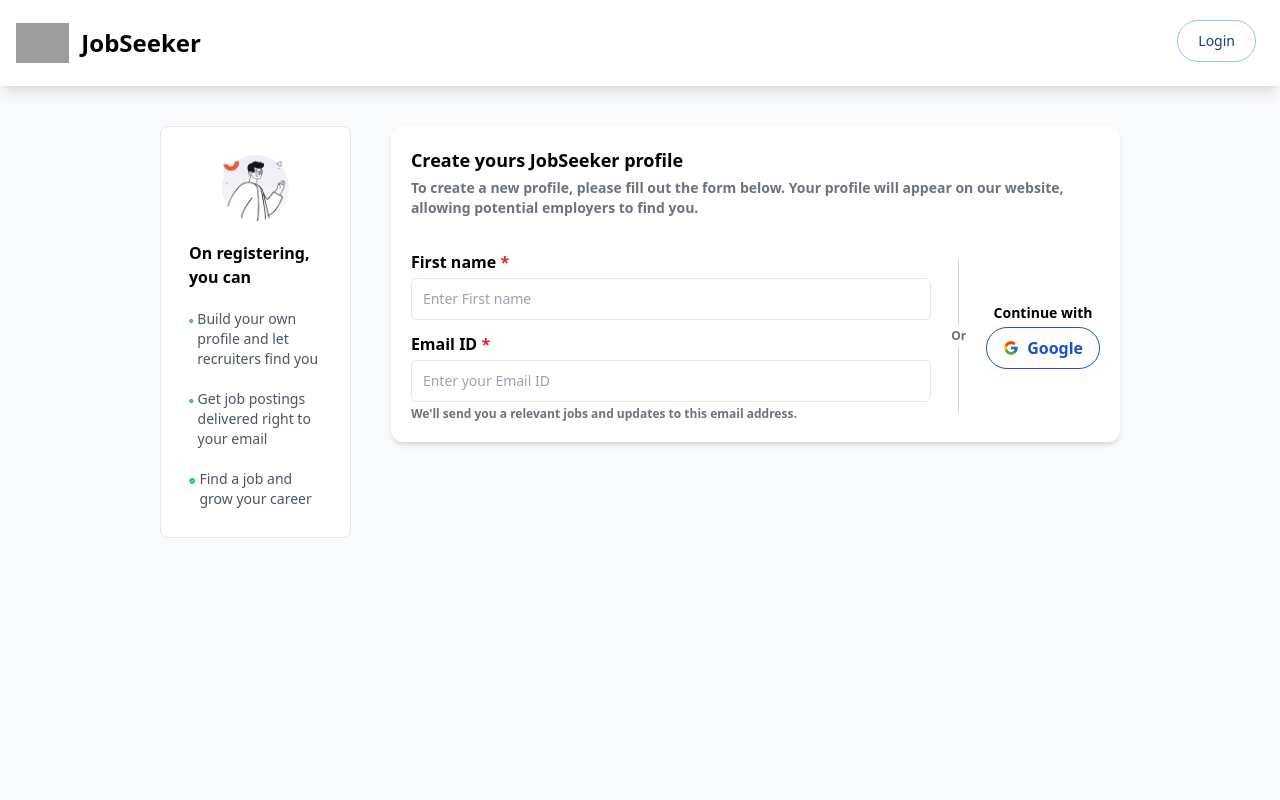
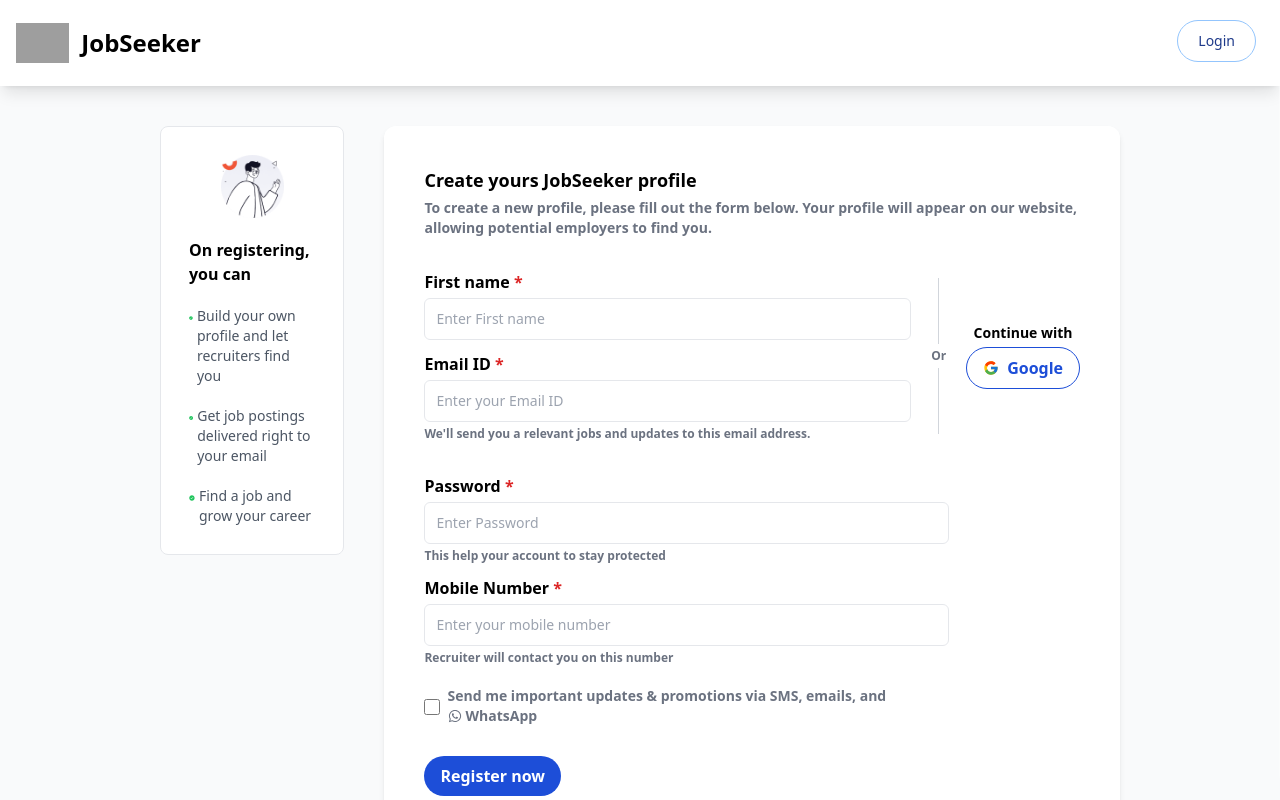
Before and after one commit to Anirudh-WB/JobSeaker, a React (Create React App) app: page /register in a window 1280 px wide. Built offline with nearby package versions, Linux system fonts and the light colour scheme; grey boxes are pictures that could not be loaded.

Commit message:
Register form are added

```diff
--- a/src/components/Register/RegisterForm.jsx
+++ b/src/components/Register/RegisterForm.jsx
@@ -1,9 +1,11 @@
 import React from "react";
+import { BsWhatsapp } from "react-icons/bs";
+import { FaWhatsapp } from "react-icons/fa";
 import { FcGlobe, FcGoogle } from "react-icons/fc";
 
 function RegisterForm() {
   return (
-    <div className="p-5 bg-white rounded-xl shadow-md h-fit flex flex-col gap-8">
+    <div className="p-10 bg-white rounded-xl shadow-md h-fit flex flex-col gap-8">
       <div className="flex flex-col gap-1">
         <h2 className="font-semibold text-lg" id="careers">
           Create yours JobSeeker profile
@@ -74,6 +76,74 @@ function RegisterForm() {
           </button>
         </div>
       </div>
+      <div className="flex flex-col gap-3 w-4/5 ">
+        {/* Password */}
+        <div className="flex flex-col gap-1">
+          <label className="text-base font-semibold" for="first_name">
+            Password <span className="text-red-600 font-semibold">*</span>
+          </label>
+          <div className="relative">
+            <input
+              type="text"
+              id="floating_outlined"
+              className="w-full outline-none border rounded-md p-2 peer"
+              placeholder=" "
+            />
+            <label
+              for="floating_outlined"
+              className="absolute text-sm text-gray-400 duration-300 transform -translate-y-4 scale-75 top-2 z-10 origin-[0] bg-white px-2 peer peer-focus:dark:text-gray-400 peer-placeholder-shown:scale-100 peer-placeholder-shown:-translate-y-1/2 peer-placeholder-shown:top-1/2 peer-focus:top-2 peer-focus:scale-75 peer-focus:-translate-y-4 rtl:peer-focus:translate-x-1/4 rtl:peer-focus:left-auto start-1"
+            >
+              Enter Password
+            </label>
+          </div>
+          <p className="text-xs text-gray-500 font-semibold ">
+            This help your account to stay protected
+          </p>
+        </div>
+
+        {/* Contact */}
+        <div className="flex flex-col gap-1">
+          <label className="text-base font-semibold" for="first_name">
+            Mobile Number <span className="text-red-600 font-semibold">*</span>
+          </label>
+          <div className="relative">
+            <input
+              type="text"
+              id="floating_outlined"
+              className="w-full outline-none border rounded-md p-2 peer"
+              placeholder=" "
+            />
+            <label
+              for="floating_outlined"
+              className="absolute text-sm text-gray-400 duration-300 transform -translate-y-4 scale-75 top-2 z-10 origin-[0] bg-white px-2 peer peer-focus:dark:text-gray-400 peer-placeholder-shown:scale-100 peer-placeholder-shown:-translate-y-1/2 peer-placeholder-shown:top-1/2 peer-focus:top-2 peer-focus:scale-75 peer-focus:-translate-y-4 rtl:peer-focus:translate-x-1/4 rtl:peer-focus:left-auto start-1"
+            >
+              Enter your mobile number
+            </label>
+          </div>
+          <p className="text-xs text-gray-500 font-semibold ">
+            Recruiter will contact you on this number
+          </p>
+        </div>
+
+        <div className="mt-2 flex gap-2 items-center">
+          <input id="updates-promotions" type="checkbox" className="h-4 w-4" />
+          <label
+            htmlFor="updates-promotions"
+            className="text-sm font-semibold text-gray-500"
+          >
+            Send me important updates & promotions via SMS, emails, and{" "}
+            <span className="inline-flex items-center gap-1">
+              <FaWhatsapp /> WhatsApp
+            </span>
+          </label>
+        </div>
+
+        <div className="mt-4">
+          <button className="w-fit bg-blue-700 text-white font-semibold py-2 px-4 rounded-3xl">
+            Register now
+          </button>
+        </div>
+      </div>
     </div>
   );
 }
```
